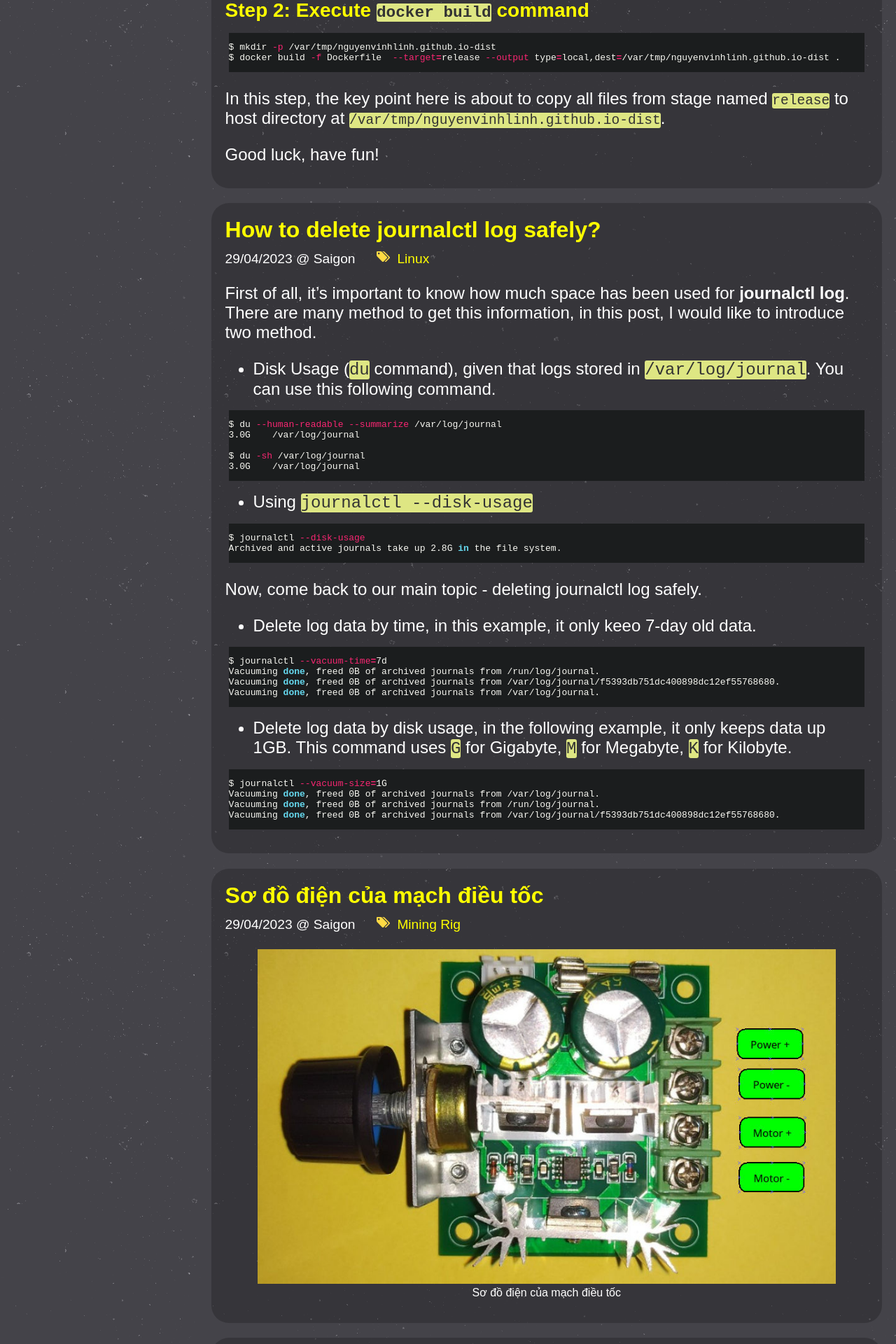
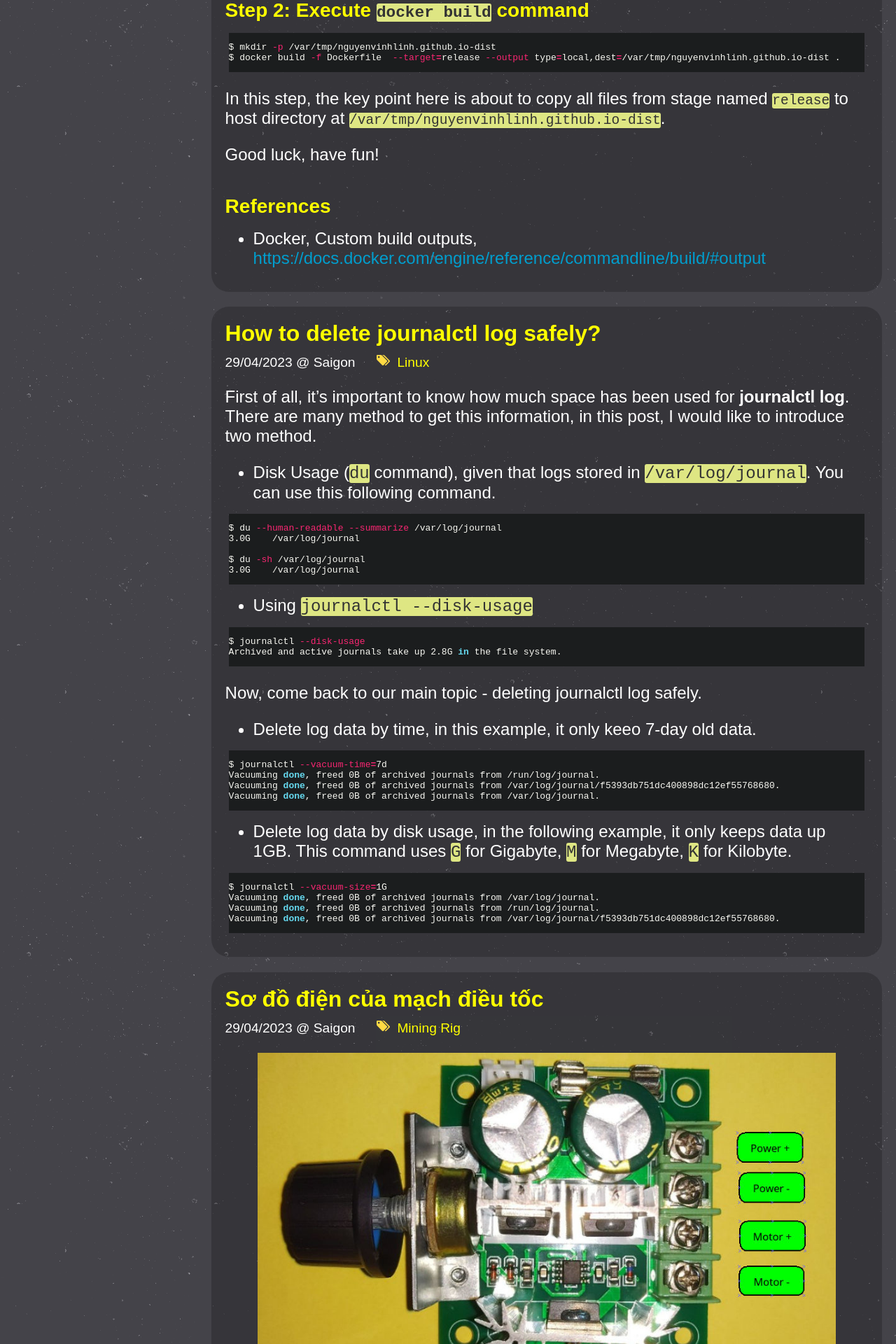
Before and after one commit to nguyenvinhlinh/nguyenvinhlinh.github.io, a Jekyll site: the page built from index.html, in a window 1280 px wide. Shown: the part 581-2501 px from the top of the page at 70% size. Built offline with Jekyll 4.4.1, drawn with Linux system fonts in a browser that asks for light colours; the list of posts is cut into pages by our own code; some of the changed text lies outside the part shown.

Commit message:
add reference.

```diff
--- a/_posts/2023-04-30-How-to-copy-file-from-docker-image-to-host-machine.md
+++ b/_posts/2023-04-30-How-to-copy-file-from-docker-image-to-host-machine.md
@@ -38,3 +38,5 @@ $ docker build -f Dockerfile  --target=release --output type=local,dest=/var/tmp
 In this step, the key point here is about to copy all files from stage named `release` to host directory at `/var/tmp/nguyenvinhlinh.github.io-dist`.
 
 Good luck, have fun!
+## References
+- Docker, Custom build outputs, [https://docs.docker.com/engine/reference/commandline/build/#output](https://docs.docker.com/engine/reference/commandline/build/#output)
```
